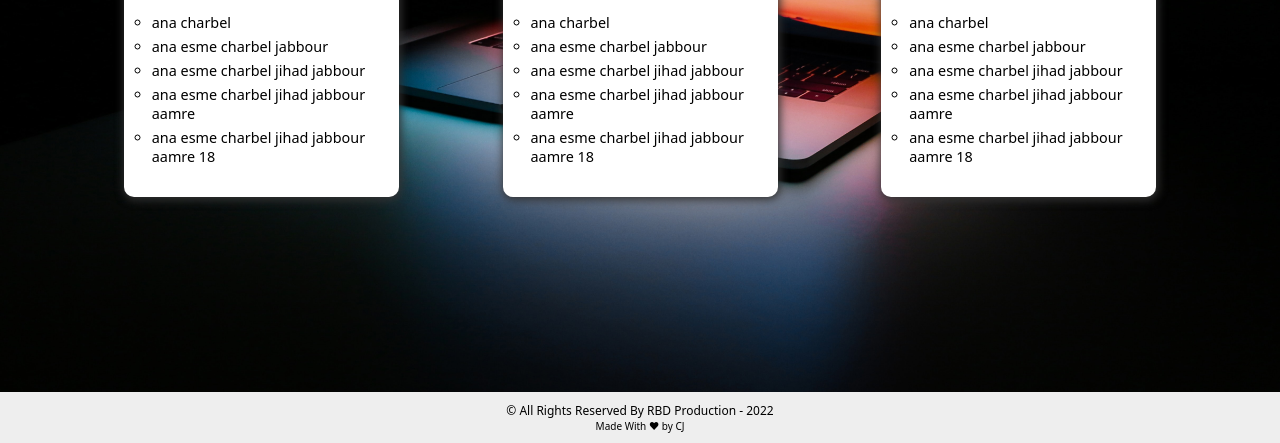
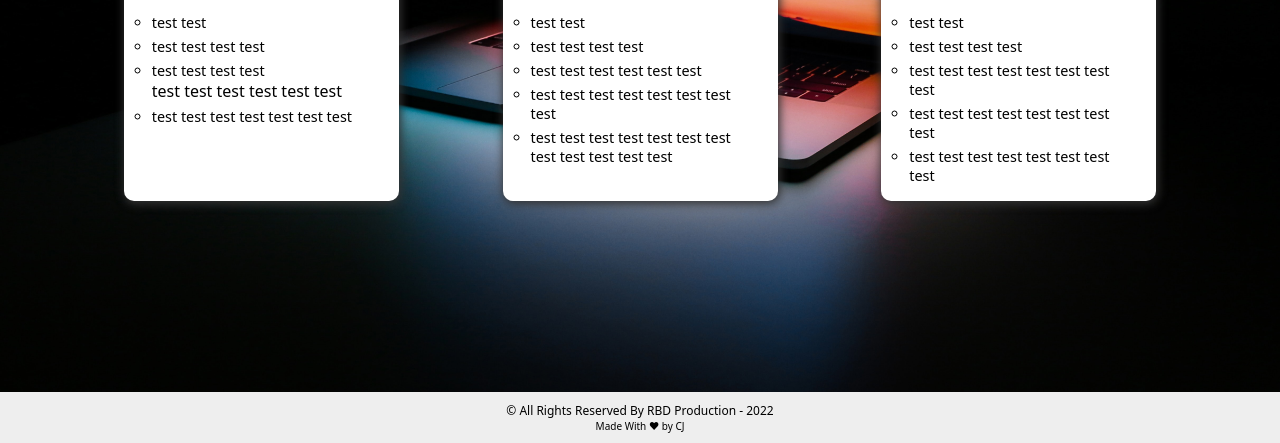
Before and after one commit to MrFauntastic/RBDProduction, a plain HTML site: page pricing.html in a window 1280 px wide. Shown: the part 408-851 px from the top of the page. Drawn offline with Linux system fonts and the light colour scheme.

Commit message:
Update pricing.html

```diff
--- a/pricing.html
+++ b/pricing.html
@@ -49,11 +49,11 @@
                 Free <span>Forever</span>
             </div>
         <ul>
-          <li>ana charbel</li>
-          <li>ana esme charbel jabbour</li>
-          <li>ana esme charbel jihad jabbour</li>
-          <li>ana esme charbel jihad jabbour aamre</li>
-          <li>ana esme charbel jihad jabbour aamre 18</li>
+          <li>test test</li>
+          <li>test test test test</li>
+          <li>test test test test</li
+          <li>test test test test test test</li>
+          <li>test test test test test test test </li>
 
         </ul>
 
@@ -70,11 +70,11 @@
                 8.99$ <span>Per Month</span>
             </div>
         <ul>
-          <li>ana charbel</li>
-          <li>ana esme charbel jabbour</li>
-          <li>ana esme charbel jihad jabbour</li>
-          <li>ana esme charbel jihad jabbour aamre</li>
-          <li>ana esme charbel jihad jabbour aamre 18</li>
+          <li>test test</li>
+          <li>test test test test</li>
+          <li>test test test test test test</li>
+          <li>test test test test test test test test</li>
+          <li>test test test test test test test test test test test test</li>
 
         </ul>
 
@@ -91,11 +91,11 @@
                 14.99$ <span>Per Month</span>
             </div>
         <ul>
-          <li>ana charbel</li>
-          <li>ana esme charbel jabbour</li>
-          <li>ana esme charbel jihad jabbour</li>
-          <li>ana esme charbel jihad jabbour aamre</li>
-          <li>ana esme charbel jihad jabbour aamre 18</li>
+          <li>test test</li>
+          <li>test test test test</li>
+          <li>test test test test test test test test</li>
+          <li>test test test test test test test test</li>
+          <li>test test test test test test test test</li>
 
         </ul>
 
```
